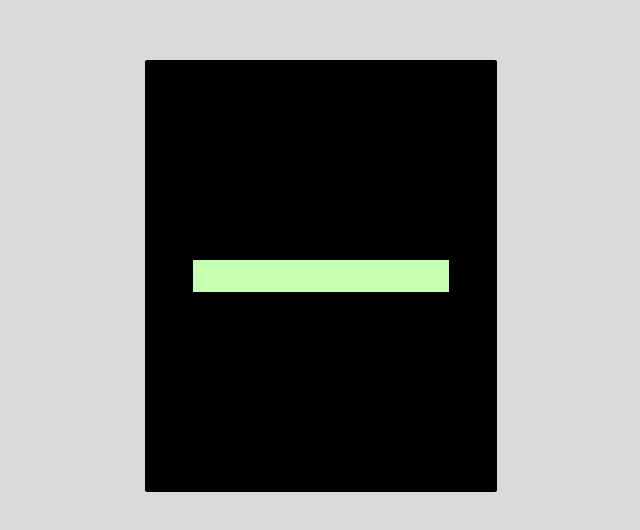
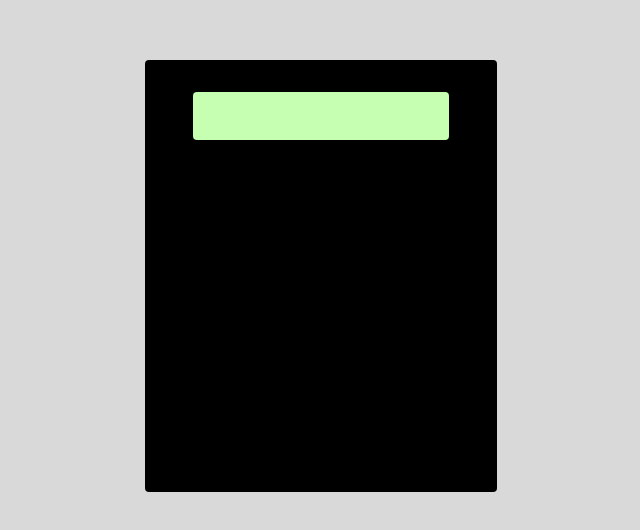
Before and after one commit to jason-ransom-slalom/tdd-calculator, a React (Create React App) app: page / in a window 1280 px wide. Shown: the part 124-654 px from the top of the page, without its empty margins (319-959 px from the left). Built offline with nearby package versions, Linux system fonts and the light colour scheme.

Commit message:
Updated styling and created placeholder test.

```diff
--- a/src/App.css
+++ b/src/App.css
@@ -11,19 +11,22 @@
     align-items: center;
 }
 
-.frame {
-     background-color: black;
+.calculator {
+    background-color: black;
     width: 25%;
+    min-width: 192px;
+    max-width: 336px;
     height: 50%;
-    border-radius: 2px;
+    border-radius: 4px;
     display: flex;
     padding: 1em;
     justify-content: center;
-    align-items: center;
+    align-items: flex-start;
 }
 
 .results-window {
     background-color: #C6FEB2;
     width: 80%;
-    height: 2em;
+    height: 48px;
+    border-radius: 4px;
 }
--- a/src/App.tsx
+++ b/src/App.tsx
@@ -1,12 +1,13 @@
 import React from 'react';
 import './App.css';
-import ResultsWindow from "./components/ResultsWindow/ResultsWindow";
+import ResultsWindow from './components/ResultsWindow/ResultsWindow';
 
 function App() {
     return (
         <div id='calculator-background' className='background'>
-            <div id='calculator-body' className='frame'><ResultsWindow /></div>
-
+            <div id='calculator-body' className='calculator'>
+                <ResultsWindow />
+            </div>
         </div>
     );
 }
```
Also changed, not shown: 1 other file (tests, documents, lock files or other folders).
